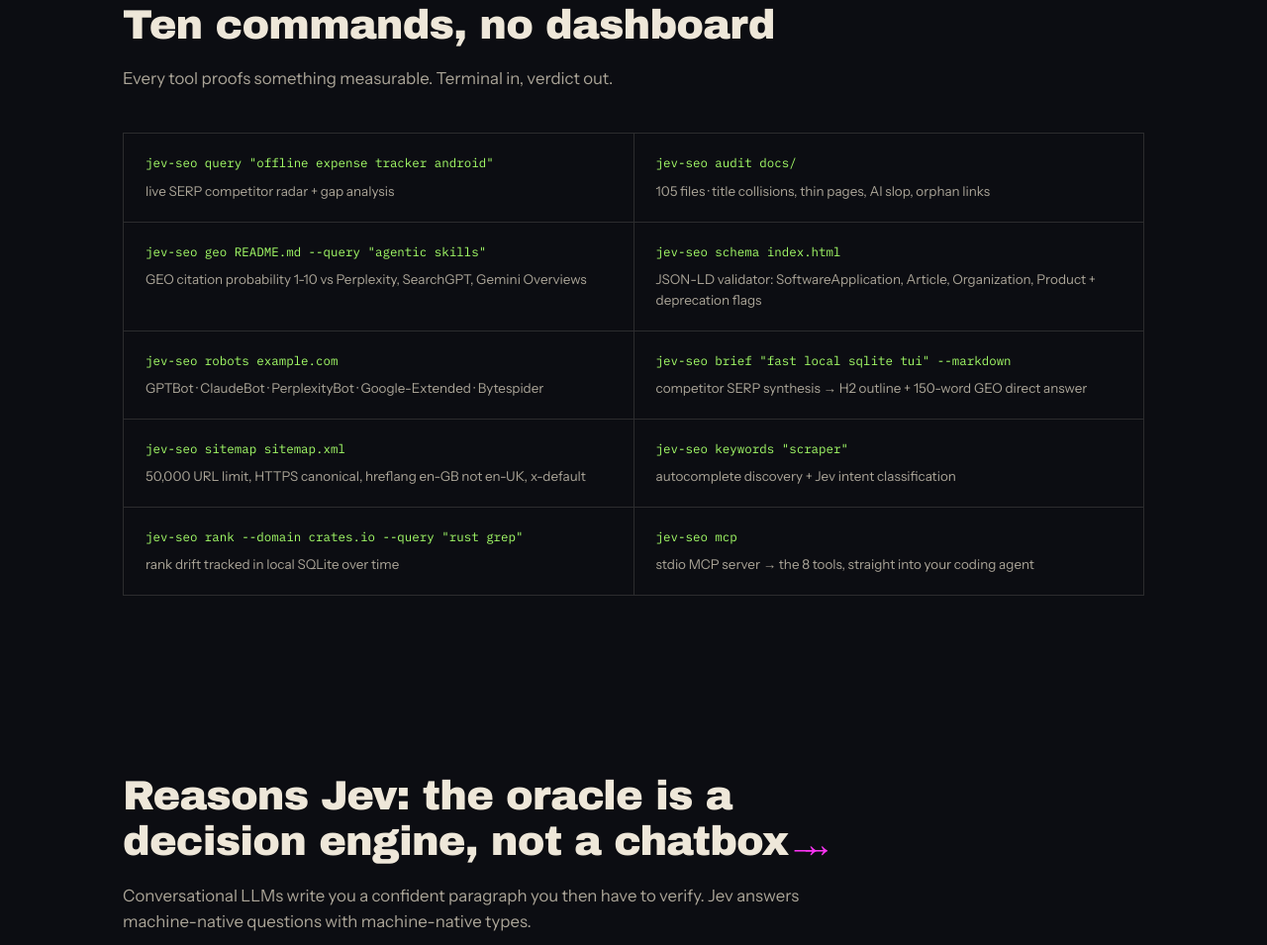
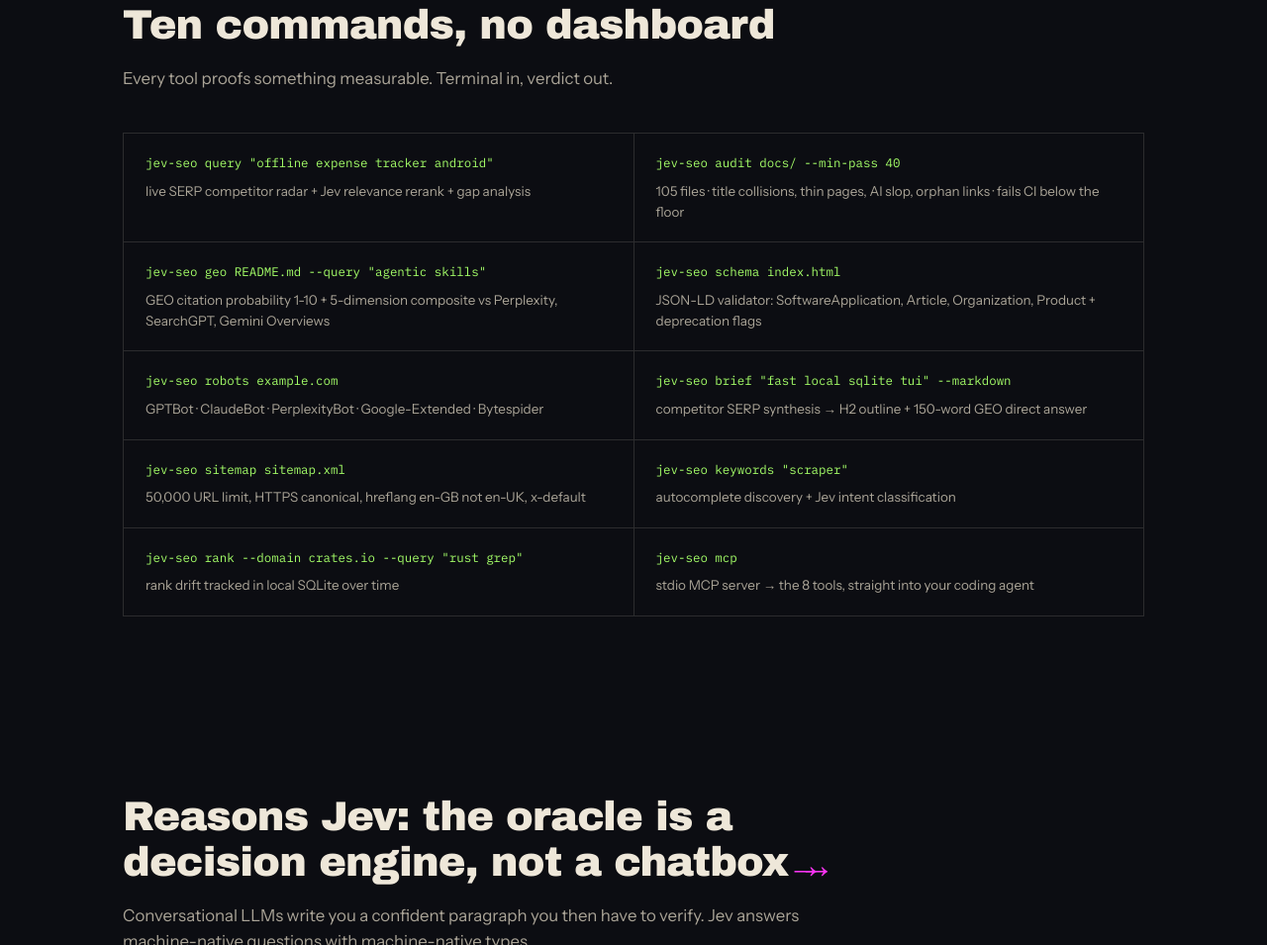
Before and after one commit to AkashPriyadarshii/jev-seo, a plain HTML site: page index.html in a window 1280 px wide. Shown: the part 2034-2989 px from the top of the page at 99% size. Drawn offline with Linux system fonts and the light colour scheme; a web font is replaced by a local one.

Commit message:
Site captions cover rerank, composite GEO, CI gate

```diff
--- a/index.html
+++ b/index.html
@@ -129,9 +129,9 @@
     <h2 class="h2">Ten commands, no dashboard</h2>
     <p class="lede">Every tool proofs something measurable. Terminal in, verdict out.</p>
     <div class="radar-grid">
-      <div class="cmd"><code>jev-seo query "offline expense tracker android"</code><span class="cmd-cap">live SERP competitor radar + gap analysis</span></div>
-      <div class="cmd"><code>jev-seo audit docs/</code><span class="cmd-cap">105 files · title collisions, thin pages, AI slop, orphan links</span></div>
-      <div class="cmd"><code>jev-seo geo README.md --query "agentic skills"</code><span class="cmd-cap">GEO citation probability 1-10 vs Perplexity, SearchGPT, Gemini Overviews</span></div>
+      <div class="cmd"><code>jev-seo query "offline expense tracker android"</code><span class="cmd-cap">live SERP competitor radar + Jev relevance rerank + gap analysis</span></div>
+      <div class="cmd"><code>jev-seo audit docs/ --min-pass 40</code><span class="cmd-cap">105 files · title collisions, thin pages, AI slop, orphan links · fails CI below the floor</span></div>
+      <div class="cmd"><code>jev-seo geo README.md --query "agentic skills"</code><span class="cmd-cap">GEO citation probability 1-10 + 5-dimension composite vs Perplexity, SearchGPT, Gemini Overviews</span></div>
       <div class="cmd"><code>jev-seo schema index.html</code><span class="cmd-cap">JSON-LD validator: SoftwareApplication, Article, Organization, Product + deprecation flags</span></div>
       <div class="cmd"><code>jev-seo robots example.com</code><span class="cmd-cap">GPTBot · ClaudeBot · PerplexityBot · Google-Extended · Bytespider</span></div>
       <div class="cmd"><code>jev-seo brief "fast local sqlite tui" --markdown</code><span class="cmd-cap">competitor SERP synthesis → H2 outline + 150-word GEO direct answer</span></div>
```
